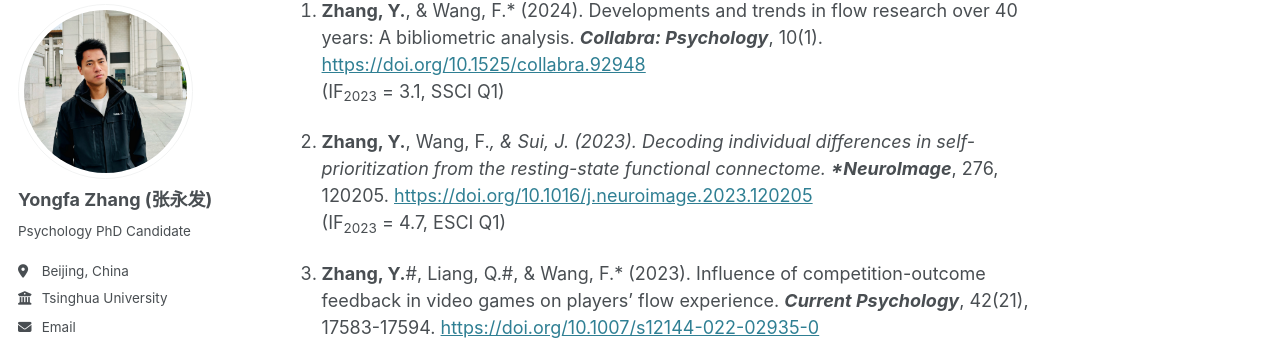
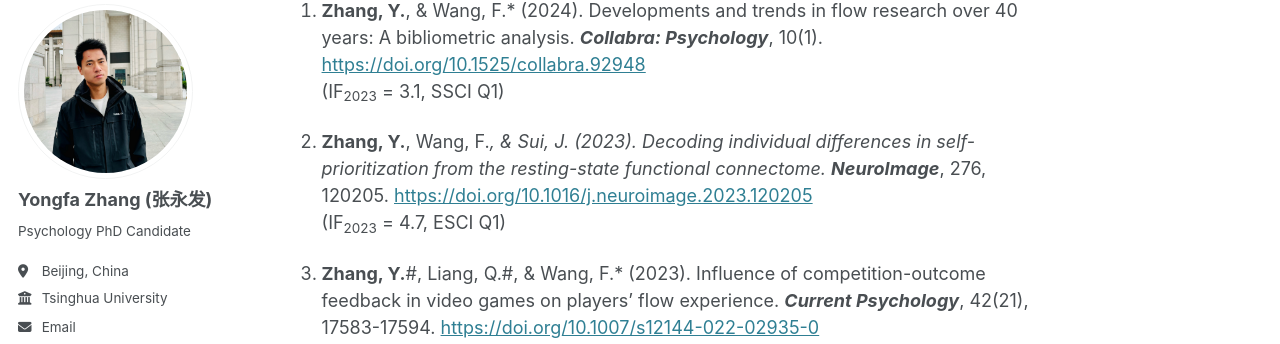
Before and after one commit to zyf09/zyf09.github.io, a Jekyll site: the page built from _pages/about.md, in a window 1280 px wide and 900 px high, scrolled down 962 px. Shown: the part 102-446 px from the top of the window. Built offline with Jekyll 4.4.1, drawn with Linux system fonts in a browser that asks for light colours; some web fonts are replaced.

```diff
--- a/_pages/about.md
+++ b/_pages/about.md
@@ -38,7 +38,7 @@ Publications
 <!-- > **Abstract**: Although the self has traditionally been viewed as a higher-order mental function by most theoretical frameworks, recent research advocates a fundamental self hypothesis -->
 
 
-2. **Zhang, Y.**, Wang, F.*, & Sui, J. (2023). Decoding individual differences in self-prioritization from the resting-state functional connectome. ***NeuroImage***, 276, 120205. [https://doi.org/10.1016/j.neuroimage.2023.120205](https://doi.org/10.1016/j.neuroimage.2023.120205)
+2. **Zhang, Y.**, Wang, F.*, & Sui, J. (2023). Decoding individual differences in self-prioritization from the resting-state functional connectome. **NeuroImage***, 276, 120205. [https://doi.org/10.1016/j.neuroimage.2023.120205](https://doi.org/10.1016/j.neuroimage.2023.120205)
 <!-- 📄[Download PDF]   -->
 (IF<sub>2023</sub> = 4.7, ESCI Q1)
 <!-- > **Abstract**: Although the self has traditionally been viewed as a higher-order mental function by most theoretical frameworks, recent research advocates a fundamental self hypothesis -->
```
